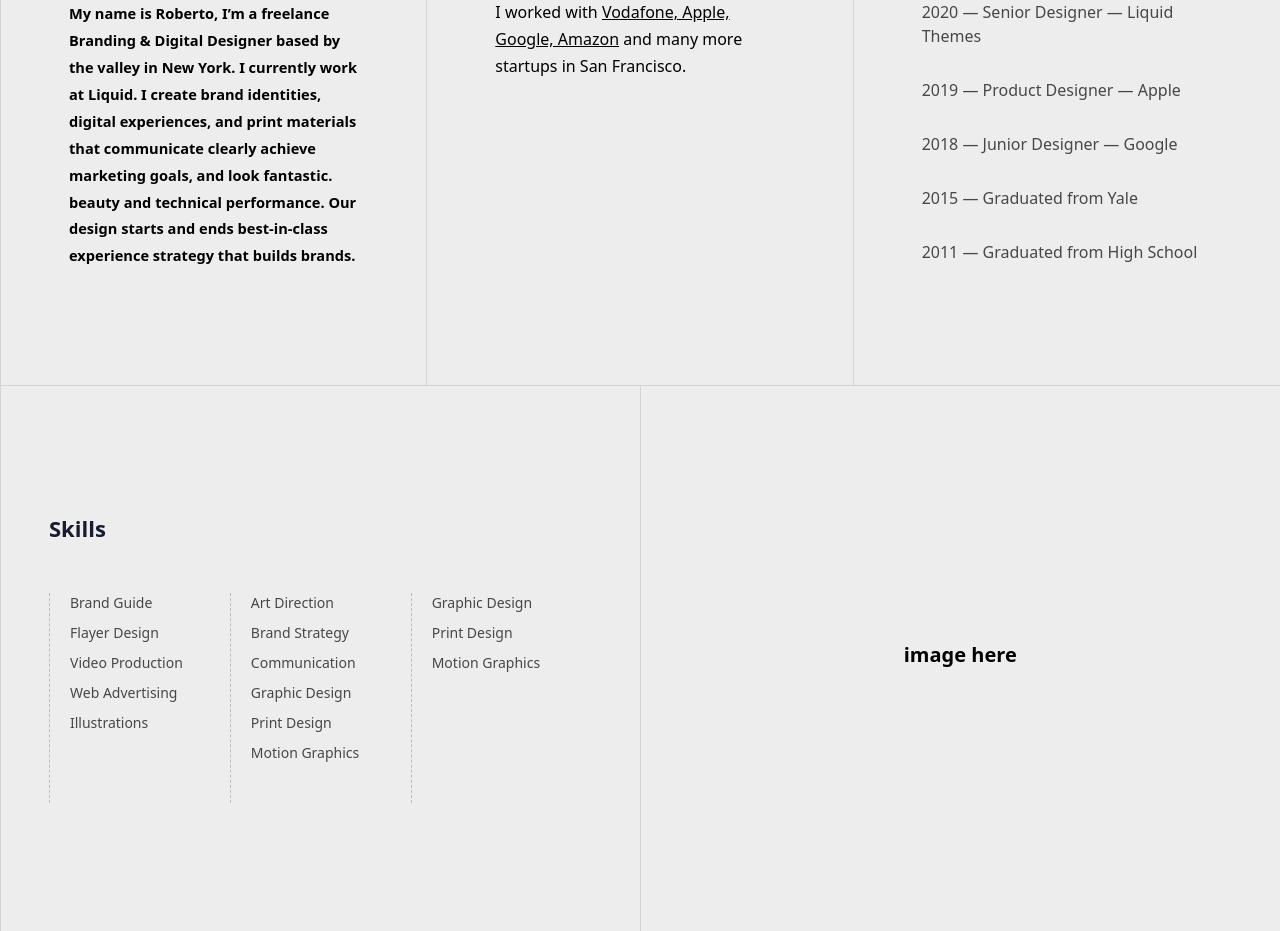
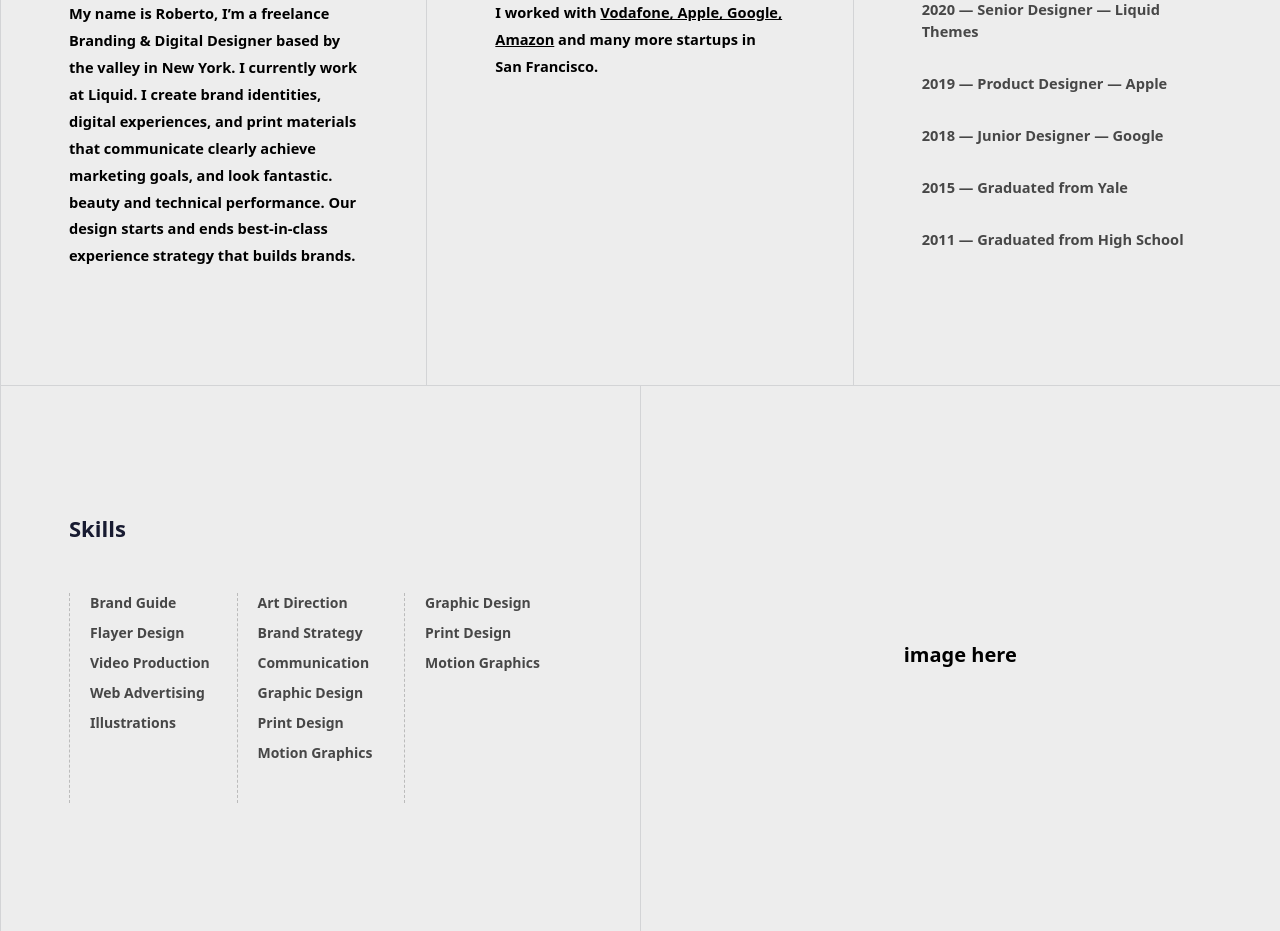
Before and after one commit to Olawoyin1/IIC-ASSOCIATION, a React (Vite) app: page /services in a window 1280 px wide. Shown: the part 240-1171 px from the top of the page. Built offline with nearby package versions, Linux system fonts and the light colour scheme.

Commit message:
services

```diff
--- a/src/pages/Services.tsx
+++ b/src/pages/Services.tsx
@@ -21,7 +21,7 @@ const Services = () => {
           <div className="grid grid-cols-1  md:grid-cols-3 border-b border-[#d3d4d6]">
             {/*FITST COLUMN RIGHT HERE  */}
             <div className="border-r border-[#d3d4d6] p-7 md:p-1 ">
-              <div className="transition-all box-border flex relative w-full flex-wrap content-start rounded-none border-t border-[#d3d4d6] p-16">
+              <div className="transition-all box-border flex relative w-full flex-wrap content-start rounded-none border-t border-[#d3d4d6] md:p-16">
                 {/* Heading */}
                 <div className="box-border mb-5 relative w-full flex flex-row flex-nowrap justify-start items-stretch content-normal gap-0 basis-auto grow-0 shrink min-w-0 order-0 self-auto">
                   <div className="box-border transition-all">
@@ -48,7 +48,7 @@ const Services = () => {
 
             {/* SECOND COLUMN RIGH HERE */}
             <div className=" md:border-r border-[#d3d4d6] p-7 md:p-1 flex flex-col">
-              <div className="relative flex w-full flex-wrap content-start border-none p-16 transition-all">
+              <div className="relative flex w-full flex-wrap content-start border-none md:p-16 transition-all">
                 {/* Animated Border Frames */}
 
 
@@ -67,7 +67,7 @@ const Services = () => {
                 <div className="relative w-full flex flex-row flex-nowrap justify-start items-stretch content-normal gap-0 basis-auto grow-0 shrink min-w-0 order-0 self-auto">
                   <div className="transition-all box-border">
                     <div className="relative box-border">
-                      <p className="mt-0 mb-12 align-middle transition-colors relative inline-block leading-[26.88px] whitespace-normal">
+                      <p className="mt-0 mb-12 align-middle transition-colors relative inline-block leading-[26.88px] whitespace-normal text-[14.6px] font-semibold">
                         I worked with{" "}
                         <u className="box-border mb-0">
                           Vodafone, Apple, Google, Amazon
@@ -83,7 +83,7 @@ const Services = () => {
 
             {/* THIRD COLUMN RIGH HERE */}
             <div className="border-t md:border-t-0 border-[#d3d4d6] p-7 md:p-1 flex flex-col">
-              <div className="relative flex w-full flex-wrap content-start border-t border-[#d3d4d6] p-16 transition-all">
+              <div className="relative flex w-full flex-wrap content-start  border-[#d3d4d6] md:p-16 transition-all">
                 {/* Heading */}
                 <div className="relative w-full mb-5 flex flex-row flex-nowrap justify-start items-stretch content-normal gap-0 basis-auto grow-0 shrink min-w-0 order-0 self-auto">
                   <div className="transition-all box-border">
@@ -103,7 +103,7 @@ const Services = () => {
                         {careerItems.map((item, index) => (
                           <li
                             key={index}
-                            className={`relative flex w-full flex-wrap items-center box-border ${
+                            className={`relative flex w-full flex-wrap text-[14.6px] font-semibold items-center box-border ${
                               index < careerItems.length - 1 ? "mb-7.5" : ""
                             }`} // mb-30px
                           >
@@ -127,8 +127,8 @@ const Services = () => {
 
           {/* Second Row: Two Equal Columns */}
           <div className="grid grid-cols-1 md:grid-cols-2">
-            <div className=" md:border-r border-[#d3d4d6] p-7 md:p-12 flex flex-col justify-center">
-              <div className="relative flex w-full flex-wrap items-start  transition-all duration-300">
+            <div className=" md:border-r border-[#d3d4d6] p-7 md:p-1 flex flex-col justify-center">
+              <div className="relative flex w-full flex-wrap content-start  border-[#d3d4d6] md:p-16 transition-all">
                 {/* Decorative Borders */}
 
                 {/* Section Title */}
@@ -155,11 +155,11 @@ const Services = () => {
                       ].map((item) => (
                         <li
                           key={item}
-                          className="mb-[10px] text-sm flex w-full flex-wrap items-center"
+                          className="mb-[10px] text- flex w-full flex-wrap items-center"
                         >
                           <a
                             href="#"
-                            className="flex text-sm w-full items-center text-[rgba(0,0,0,0.7)] no-underline transition-all duration-300"
+                            className="flex text-sm font-semibold w-full items-center text-[rgba(0,0,0,0.7)] no-underline transition-all duration-300"
                           >
                             <span className="me-3 hidden"></span>
                             {item}
@@ -186,7 +186,7 @@ const Services = () => {
                         >
                           <a
                             href="#"
-                            className="text-sm flex w-full items-center text-[rgba(0,0,0,0.7)] no-underline transition-all duration-300"
+                            className="text-sm font-semibold flex w-full items-center text-[rgba(0,0,0,0.7)] no-underline transition-all duration-300"
                           >
                             <span className="me-3 hidden"></span>
                             {item}
@@ -206,7 +206,7 @@ const Services = () => {
                       ].map((item) => (
                         <li
                           key={item}
-                          className="mb-[10px] text-sm flex w-full flex-wrap items-center"
+                          className="mb-[10px] text-sm font-semibold flex w-full flex-wrap items-center"
                         >
                           <a
                             href="#"
```
